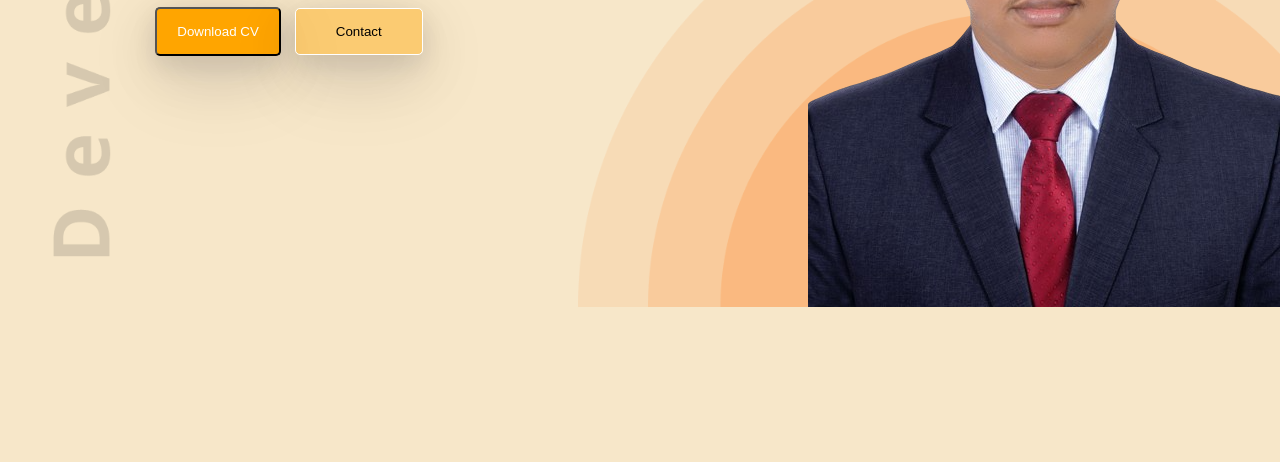
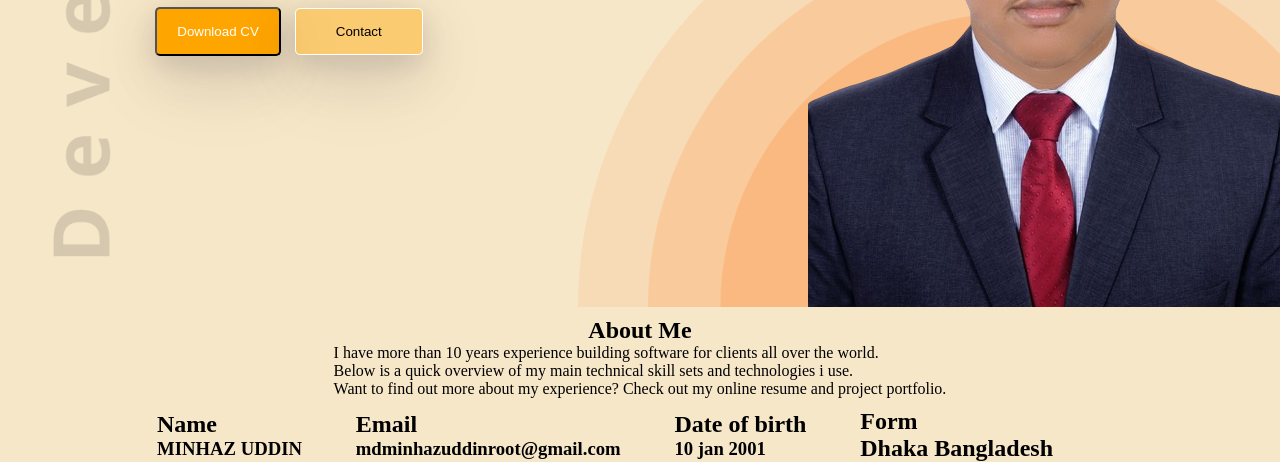
Before and after one commit to minhazroot/portfolio-resources-main, a plain HTML site: page index.html in a window 1280 px wide. Shown: the part 430-892 px from the top of the page. Before the commit the page ends 800 px from the top, so only its background shows below. Drawn offline with Linux system fonts and the light colour scheme.

Commit message:
section 2 complit

```diff
--- a/css/style.css
+++ b/css/style.css
@@ -109,3 +109,22 @@ nav ul li a:hover {
     margin-right: auto;
 
 }
+
+/* section one complit  */
+#section_two {
+    display: flex;
+    flex-direction: column;
+    justify-content: center;
+    align-items: center;
+}
+
+#detels {
+    display: flex;
+    align-items: center;
+    margin-right: 70px;
+    justify-content: space-between;
+    width: 70%;
+    margin-top: 10px;
+
+
+}
--- a/index.html
+++ b/index.html
@@ -41,6 +41,48 @@
 
             </div>
         </section>
+        <!-- section 2 -->
+        <section style="margin-top: 10px;" id="section_two">
+            <h1>About Me</h1>
+            <p>
+                I have more than 10 years experience building software for clients all over the world.<br> Below is a
+                quick
+                overview of my main technical skill sets and technologies i use.<br> Want to find out more about my
+                experience? Check out my online resume and project portfolio.<br>
+            </p>
+            <div id="detels">
+                <div>
+                    <h2>Name</h2>
+                    <h3>MINHAZ UDDIN </h3>
+                </div>
+                <div>
+                    <h2>Email</h2>
+                    <h3>mdminhazuddinroot@gmail.com </h3>
+                </div>
+                <div>
+                    <h2>Date of birth</h2>
+                    <h3>10 jan 2001 </h3>
+                </div>
+
+                <div>
+                    <h1>Form</h1>
+                    <h2>Dhaka Bangladesh</h2>
+                </div>
+
+
+
+
+
+                <!-- <div>
+                    <img src="./images/icons/js.png" alt="">
+                    <h1>Vanilla JavaScript</h1>
+                    <p>
+                        List skill/technologies here. You can change the icon above to any of the 1500+ FontAwesome 5
+                        free icons available. Aenean commodo ligula eget dolor.
+                    </p>
+                </div> -->
+            </div>
+        </section>
     </main>
 
 
```
